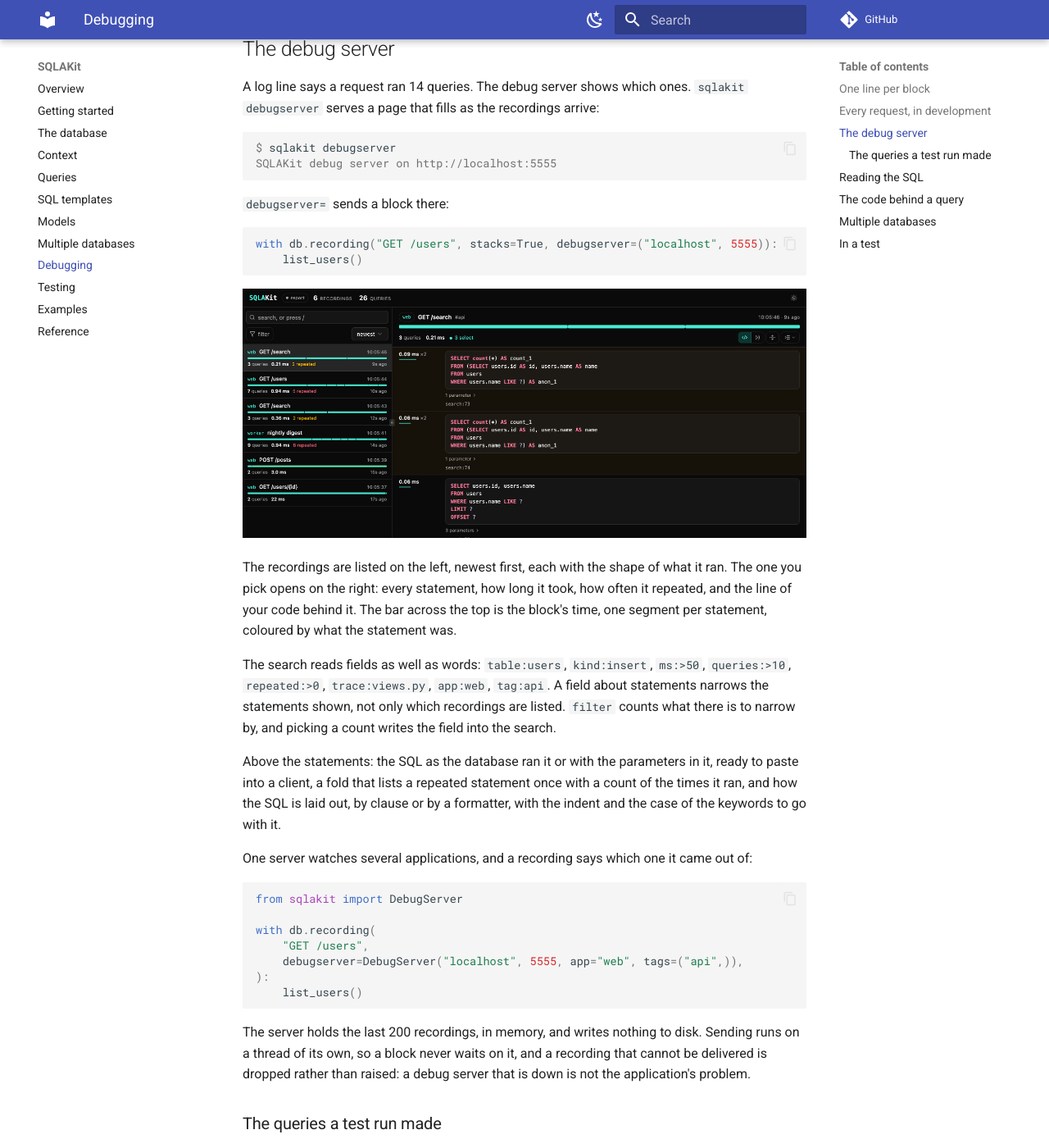
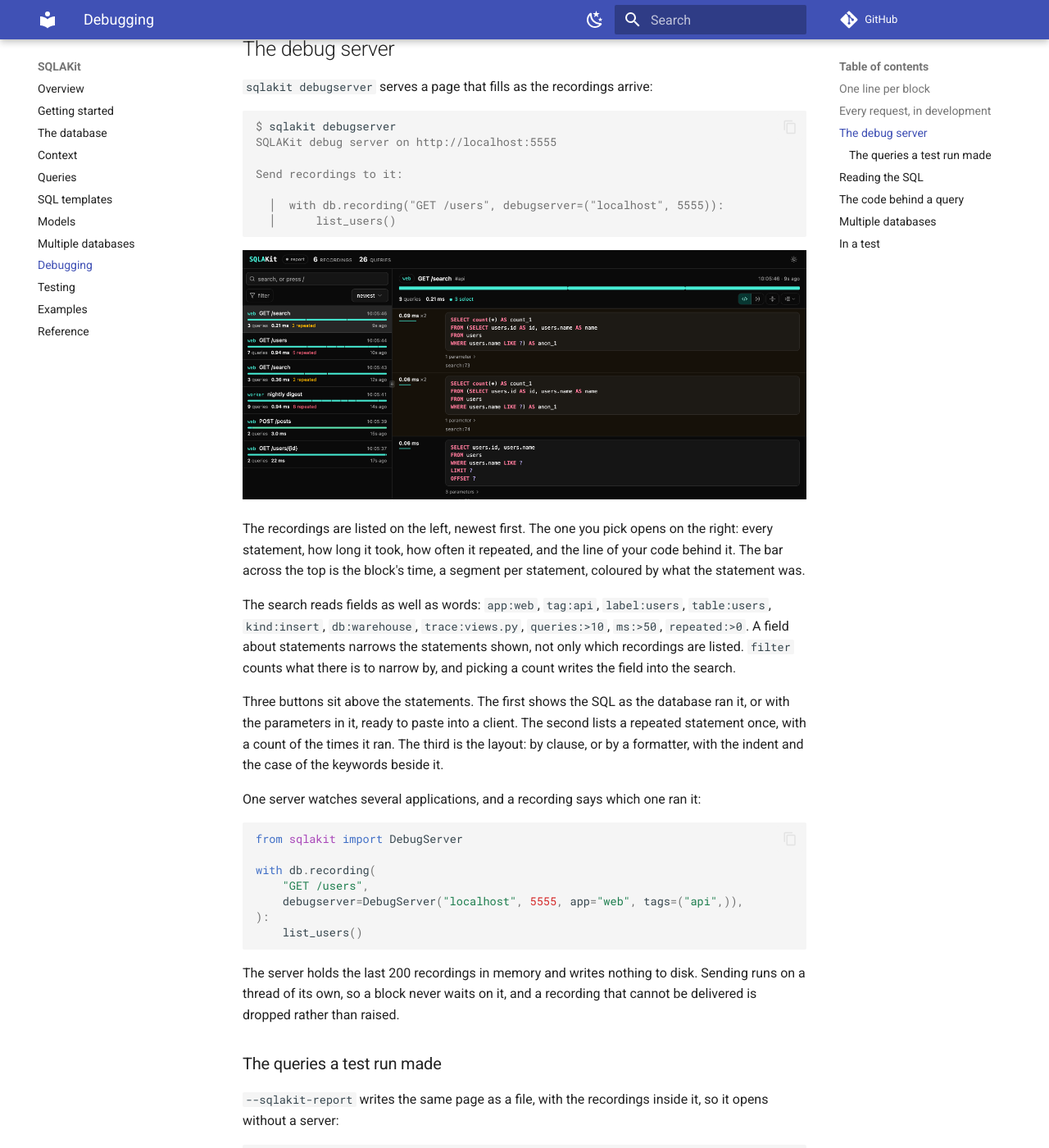
Before and after one commit to antonrh/sqlakit, an MkDocs documentation site: the page built from docs/debugging.md, in a window 1280 px wide and 1400 px high, scrolled down 2268 px. Shown: the whole window at 82% size. Built offline with MkDocs 1.6.1 and Material for MkDocs 9.7.7, drawn with Linux system fonts in a browser that asks for light colours; comment, search, counter and statistics services are not loaded.

Commit message:
Set the block off in the command's output, and say it once in the docs
A rule down the left of the two lines, so they read as code rather than as
more of the sentence. The docs and the README show what the command prints
instead of printing it and then repeating it as a snippet.

````diff
--- a/docs/debugging.md
+++ b/docs/debugging.md
@@ -113,43 +113,39 @@
 
 ## The debug server
 
-A log line says a request ran 14 queries. The debug server shows which ones.
 `sqlakit debugserver` serves a page that fills as the recordings arrive:
 
 ```console
 $ sqlakit debugserver
 SQLAKit debug server on http://localhost:5555
-```
 
-`debugserver=` sends a block there:
+Send recordings to it:
 
-```python
-with db.recording("GET /users", stacks=True, debugserver=("localhost", 5555)):
-    list_users()
+  │  with db.recording("GET /users", debugserver=("localhost", 5555)):
+  │      list_users()
 ```
 
 ![The debug server](assets/debugserver.png)
 
-The recordings are listed on the left, newest first, each with the shape of
-what it ran. The one you pick opens on the right: every statement, how long it
-took, how often it repeated, and the line of your code behind it. The bar
-across the top is the block's time, one segment per statement, coloured by
-what the statement was.
+The recordings are listed on the left, newest first. The one you pick opens on
+the right: every statement, how long it took, how often it repeated, and the
+line of your code behind it. The bar across the top is the block's time, a
+segment per statement, coloured by what the statement was.
 
-The search reads fields as well as words: `table:users`, `kind:insert`,
-`ms:>50`, `queries:>10`, `repeated:>0`, `trace:views.py`, `app:web`,
-`tag:api`. A field about statements narrows the statements shown, not only
-which recordings are listed. `filter` counts what there is to narrow by, and
-picking a count writes the field into the search.
+The search reads fields as well as words: `app:web`, `tag:api`, `label:users`,
+`table:users`, `kind:insert`, `db:warehouse`, `trace:views.py`, `queries:>10`,
+`ms:>50`, `repeated:>0`. A field about statements narrows the statements
+shown, not only which recordings are listed. `filter` counts what there is to
+narrow by, and picking a count writes the field into the search.
 
-Above the statements: the SQL as the database ran it or with the parameters
-in it, ready to paste into a client, a fold that lists a repeated statement
-once with a count of the times it ran, and how the SQL is laid out, by clause
-or by a formatter, with the indent and the case of the keywords to go with
-it.
+Three buttons sit above the statements. The first shows the SQL as the
+database ran it, or with the parameters in it, ready to paste into a client.
+The second lists a repeated statement once, with a count of the times it ran.
+The third is the layout: by clause, or by a formatter, with the indent and the
+case of the keywords beside it.
 
-One server watches several applications, and a recording says which one it
-came out of:
+One server watches several applications, and a recording says which one ran
+it:
 
 ```python
 from sqlakit import DebugServer
@@ -161,10 +157,9 @@
     list_users()
 ```
 
-The server holds the last 200 recordings, in memory, and writes nothing to
-disk. Sending runs on a thread of its own, so a block never waits on it, and a
-recording that cannot be delivered is dropped rather than raised: a debug
-server that is down is not the application's problem.
+The server holds the last 200 recordings in memory and writes nothing to disk.
+Sending runs on a thread of its own, so a block never waits on it, and a
+recording that cannot be delivered is dropped rather than raised.
 
 ### The queries a test run made
 
@@ -177,11 +172,10 @@
 ```
 
 Every test marked `db` is one recording in the list. The test is the label,
-the file it lives in is the application, and its other markers are its
-tags. Stacks are
-on, so each statement carries the line of the test, or of the code under test,
-that issued it. `--sqlakit-report=build/queries.html` writes where you say
-instead.
+the file it lives in is the application, and its other markers are its tags.
+Stacks are on, so each statement carries the line of the test, or of the code
+under test, that issued it. `--sqlakit-report=build/queries.html` writes where
+you say instead.
 
 A suite writes rows to set the scene, and those writes are not what the test
 is about. Name the file that writes them, and the queries it runs stay out of
````
Also changed, not shown: README.md (+5 -4 lines), docs/index.md (+5 -4 lines), 1 other file.
